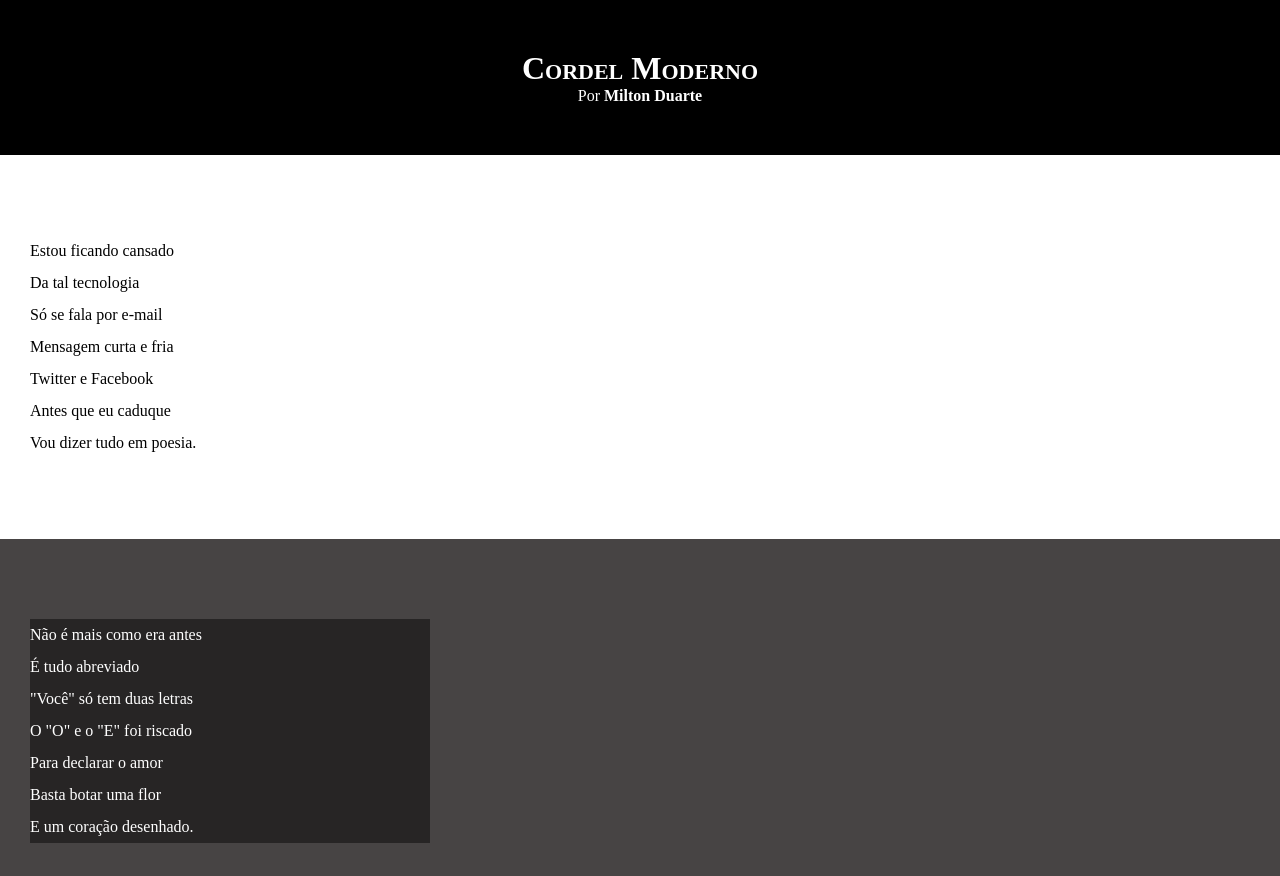
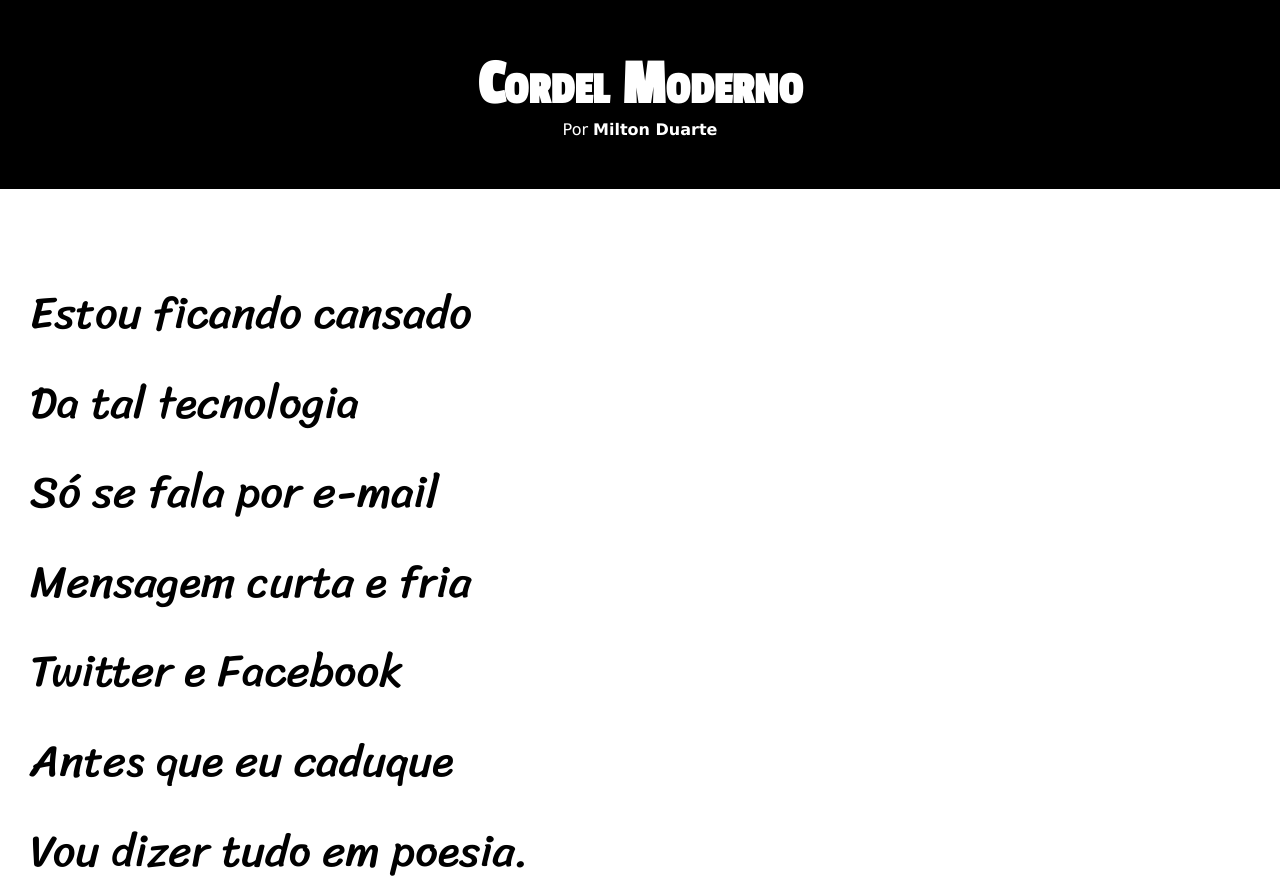
Before and after one commit to maryangela2609/html5-css, a plain HTML site: page desafios/modulo3/d012/index.html in a window 1280 px wide. Shown: the top 876 px of the page. Drawn offline with Linux system fonts and the light colour scheme.

Commit message:
atualização de estilos desafio 12

```diff
--- a/desafios/modulo3/d012/estilo/style.css
+++ b/desafios/modulo3/d012/estilo/style.css
@@ -1,13 +1,24 @@
 @charset "UTF-8";
+
+@import url('https://fonts.googleapis.com/css2?family=Passion+One&display=swap');
+@import url('https://fonts.googleapis.com/css2?family=Sriracha&display=swap');
+
+:root {
+    --fonte1: Verdana, Geneva, Tahoma, sans-serif;
+    --fonte2: 'Passion One', cursive;
+    --fonte3: 'Sriracha', cursive;
+}
 
 * {
     margin: 0px;
     padding: 0px;
+    font-size: 1em;
 }
 
 html, body {
     min-height: 100vh;
     background-color: darkgray;
+    font-family: var(--fonte1);
 }
 
 header {
@@ -19,6 +30,8 @@ header {
 header > h1 {
     padding-top: 50px;
     font-variant: small-caps;
+    font-family: var(--fonte2);
+    font-size: 4em;
 }
 
 header > p {
@@ -40,6 +53,8 @@ section {
     padding-bottom: 10vh;
     padding-left: 30px;
     line-height: 2em;
+    font-family: var(--fonte3);
+    font-size: 3.5vw;
 }
 
 section.normal {
@@ -53,7 +68,8 @@ section.imagem {
 }
 
 section.imagem > p {
-    width: 400px;
+    display: inline-block;
+    padding: 5px;
     background-color: rgba(0, 0, 0, 0.459);
 }
 
```
